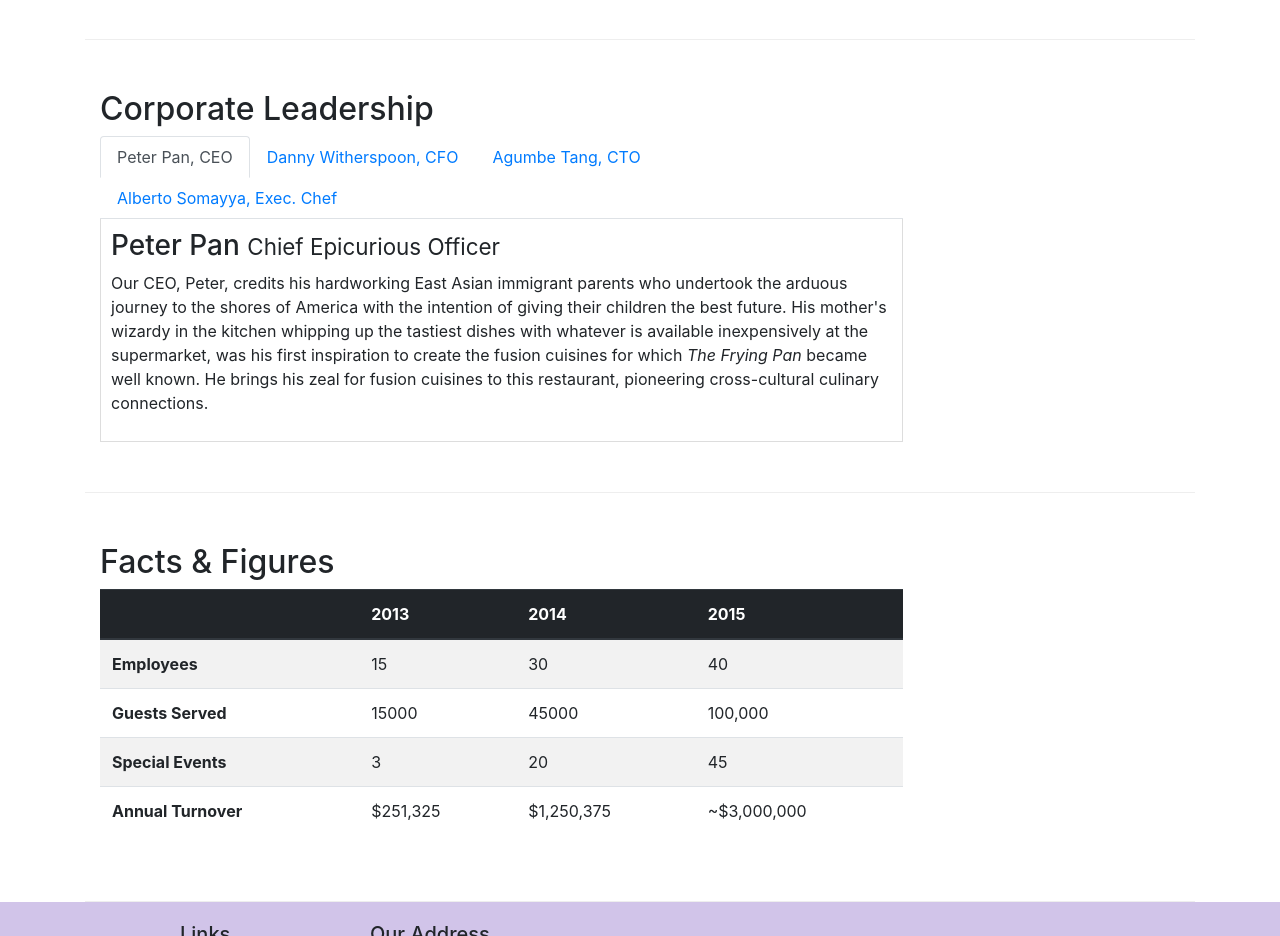
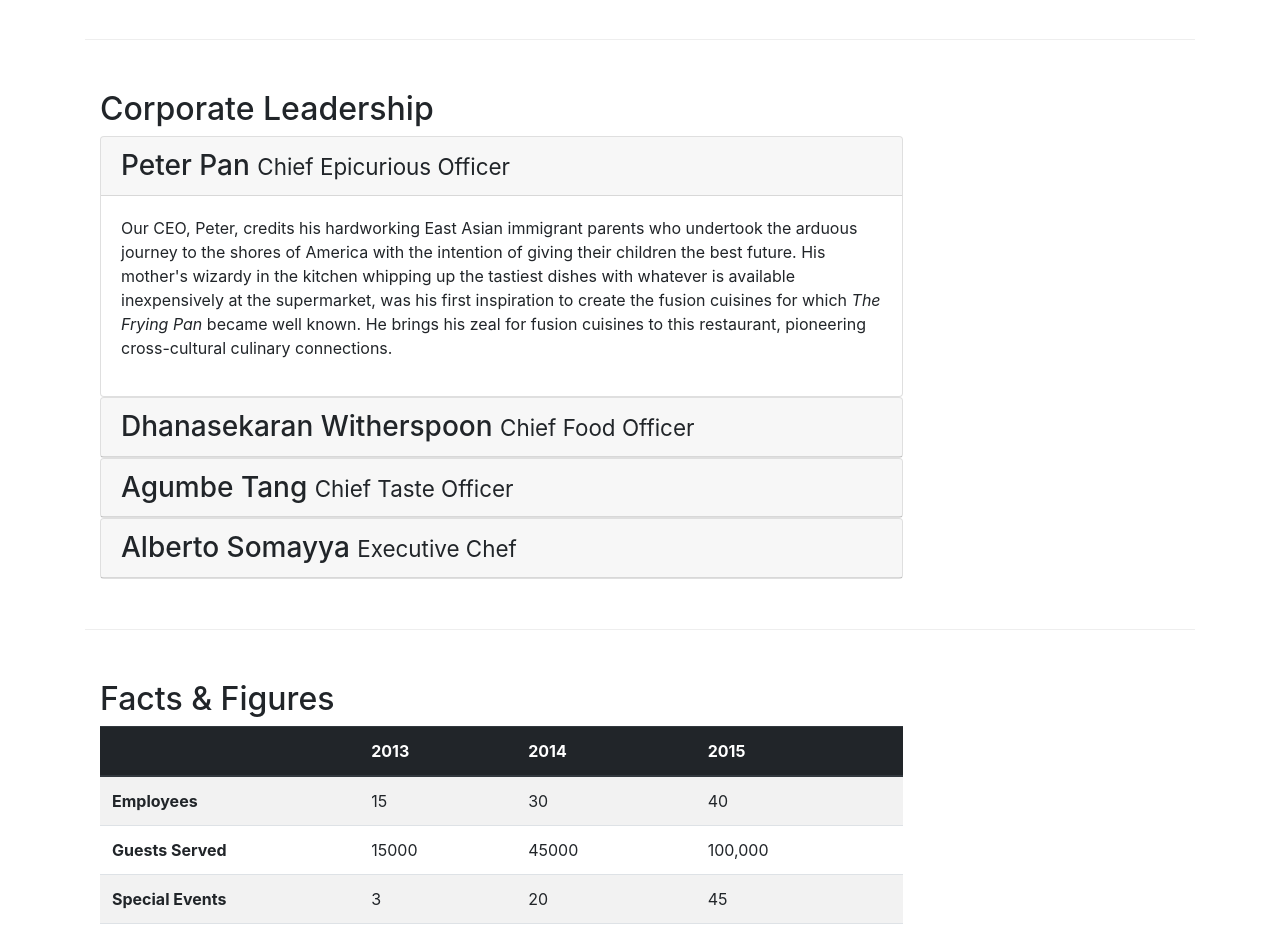
Before and after one commit to Krishare/conFusion, a website: page aboutus.html in a window 1280 px wide. Shown: the part 920-1856 px from the top of the page. Drawn offline with nearby package versions, Linux system fonts and the light colour scheme.

Commit message:
Accordion

```diff
--- a/aboutus.html
+++ b/aboutus.html
@@ -100,45 +100,73 @@
             <div class="col-xs-12 col-sm-9">
                 <h2>Corporate Leadership</h2>
 
-                <ul class="nav nav-tabs">
-                    <li class="nav-item">
-                      <a class="nav-link active" href="#peter"
-                        role="tab" data-toggle="tab">Peter Pan, CEO</a>
-                    </li>
-                    <li class="nav-item">
-                      <a class="nav-link" href="#danny" role="tab"
-                        data-toggle="tab">Danny Witherspoon, CFO</a>
-                    </li>
-                    <li class="nav-item">
-                      <a class="nav-link" href="#agumbe"role="tab"
-                        data-toggle="tab">Agumbe Tang, CTO</a>
-                    </li>
-                    <li class="nav-item">
-                      <a class="nav-link" href="#alberto" role="tab"
-                        data-toggle="tab">Alberto Somayya, Exec. Chef</a>
-                    </li>
-                </ul>
-                <div class="tab-content">
-                    <div role="tabpanel" class="tab-pane fade show active" id="peter">
-                        <h3>Peter Pan <small>Chief Epicurious Officer</small></h3>
-                        <p class="d-none d-sm-block">Our CEO, Peter, credits his hardworking East Asian immigrant parents who undertook the arduous journey to the shores of America with the intention of giving their children the best future. His mother's wizardy in the kitchen whipping up the tastiest dishes with whatever is available inexpensively at the supermarket, was his first inspiration to create the fusion cuisines for which <em>The Frying Pan</em>
-                        became well known. He brings his zeal for fusion cuisines to this restaurant, pioneering cross-cultural culinary connections.</p>
+
+                <div id="accordion">
+                    <div class="card">
+                        <div class="card-header" role="tab" id="peterhead">
+                            <h3 class="mb-0">
+                                <a  data-toggle="collapse" data-target="#peter">
+                                    Peter Pan <small>Chief Epicurious Officer</small>
+                                </a>
+                            </h3>
+                        </div>
+                        <div  class="collapse show " id="peter" data-parent="#accordion">
+                            <div class="card-body">
+                                <p class="d-none d-sm-block">Our CEO, Peter, credits his hardworking East Asian immigrant parents who undertook the arduous journey to the shores of America with the intention of giving their children the best future. His mother's wizardy in the kitchen whipping up the tastiest dishes with whatever is available inexpensively at the supermarket, was his first inspiration to create the fusion cuisines for which <em>The Frying Pan</em>
+                                    became well known. He brings his zeal for fusion cuisines to this restaurant, pioneering cross-cultural culinary connections.</p>
+                            </div>
+                        </div>
                     </div>
-                    <div role="tabpanel" class="tab-pane fade " id="danny">
-                        <h3>Dhanasekaran Witherspoon <small>Chief Food Officer</small></h3>
-                        <p class="d-none d-sm-block">Our CFO, Danny, as he is affectionately referred to by his colleagues, comes from a long established family tradition in farming and produce. His experiences growing up on a farm in the Australian outback gave him great appreciation for varieties of food sources. As he puts it in his own words, <em>Everything that runs, wins, and everything that stays, pays!</em></p>
+
+                    <div class="card">
+                        <div class="card-header" role="tab" id="dannyhead">
+                            <h3 class="mb-0">
+                                <a class="collapsed" data-toggle="collapse" data-target="#danny">
+                                    Dhanasekaran Witherspoon <small>Chief Food Officer</small>
+                                </a>
+                            </h3>
+                        </div>
+                        <div  class="collapse " id="danny" data-parent="#accordion">
+                            <div class="card-body">
+                                <p class="d-none d-sm-block">Our CFO, Danny, as he is affectionately referred to by his colleagues, comes from a long established family tradition in farming and produce. His experiences growing up on a farm in the Australian outback gave him great appreciation for varieties of food sources. As he puts it in his own words,
+                                    <em>Everything that runs, wins, and everything that stays, pays!</em></p>
+                            </div>
+                        </div>
                     </div>
-                    <div role="tabpanel" class="tab-pane fade " id="agumbe">
-                        <h3>Agumbe Tang <small>Chief Taste Officer</small></h3>
-                        <p class="d-none d-sm-block">Blessed with the most discerning gustatory sense, Agumbe, our CTO, personally ensures that every dish that we serve meets his exacting tastes. Our chefs dread the tongue lashing that ensues if their dish does not meet his exacting standards. He lives by his motto, <em>You click only if you survive my lick.</em></p>
+
+                    <div class="card">
+                        <div class="card-header" role="tab" id="agumbehead">
+                            <h3 class="mb-0">
+                                <a class="collapsed" data-toggle="collapse" data-target="#agumbe">
+                                    Agumbe Tang <small>Chief Taste Officer</small>
+                                </a>
+                            </h3>
+                        </div>
+                        <div  class="collapse" id="agumbe" data-parent="#accordion">
+                            <div class="card-body">
+                                <p class="d-none d-sm-block">Blessed with the most discerning gustatory sense, Agumbe, our CTO, personally ensures that every dish that we serve meets his exacting tastes. Our chefs dread the tongue lashing that ensues if their
+                                    dish does not meet his exacting standards. He lives by his motto, <em>You click only if you survive my lick.</em></p>
+                            </div>
+                        </div>
                     </div>
-                    <div role="tabpanel" class="tab-pane fade " id="alberto">
-                        <h3>Alberto Somayya <small>Executive Chef</small></h3>
-                        <p class="d-none d-sm-block">Award winning three-star Michelin chef with wide International experience having worked closely with whos-who in the culinary world, he specializes in creating mouthwatering Indo-Italian fusion experiences. He says, <em>Put together the cuisines from the two craziest cultures, and you get a winning hit! Amma Mia!</em></p>
+                    <div class="card">
+                        <div class="card-header" role="tab" id="albertohead">
+                            <h3 class="mb-0">
+                                <a class="collapsed" data-toggle="collapse" data-target="#alberto">
+                                    Alberto Somayya <small>Executive Chef</small>
+                                </a>
+                            </h3>
+                        </div>
+                        <div  class="collapse " id="alberto" data-parent="#accordion">
+                            <div class="card-body">
+                                <p class="d-none d-sm-block">Award winning three-star Michelin chef with wide International experience having worked closely with whos-who in the culinary world, he specializes in creating mouthwatering Indo-Italian fusion experiences. He says,
+                                    <em>Put together the cuisines from the two craziest cultures, and you get a winning hit! Amma Mia!</em></p>
+                            </div>
+                        </div>
                     </div>
                 </div>
             </div>
-       </div>
+        </div>
 
        <div class="row row-content">
            <div class="col-12 col-sm-9">
```
